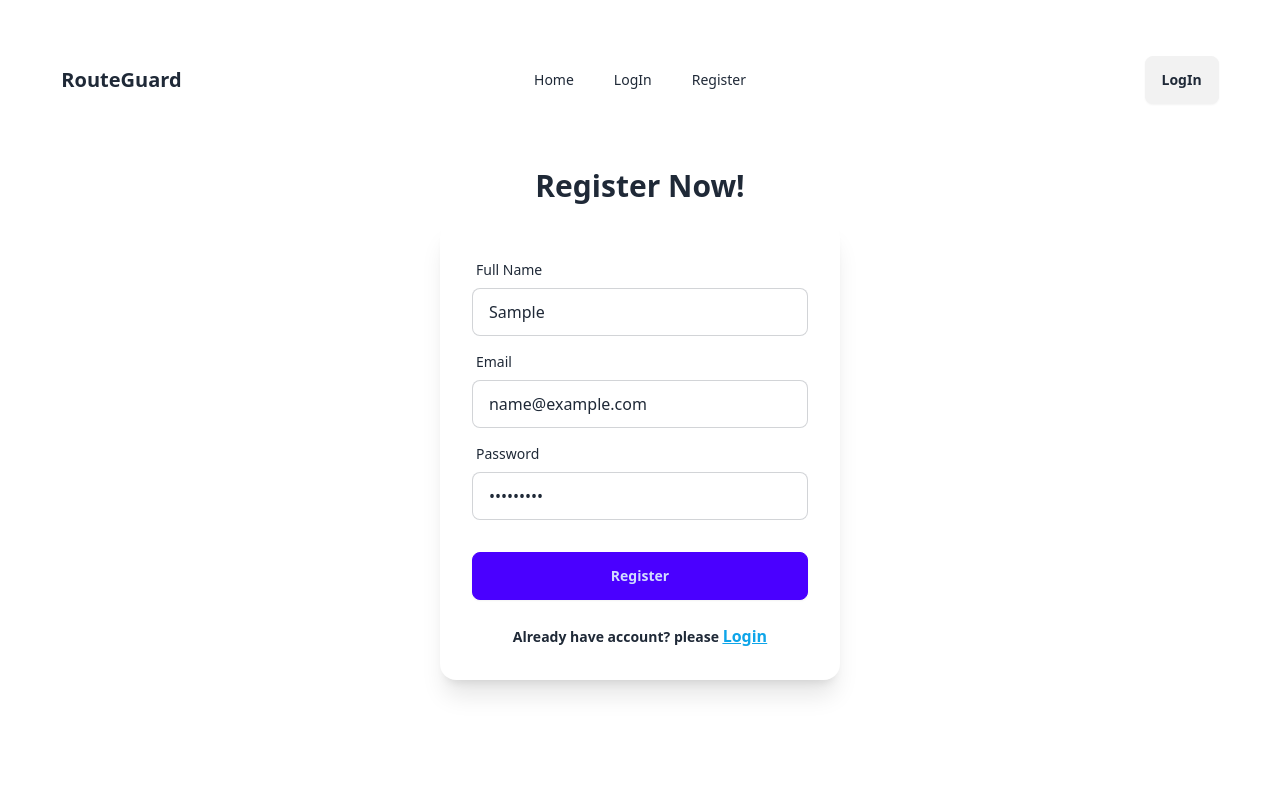
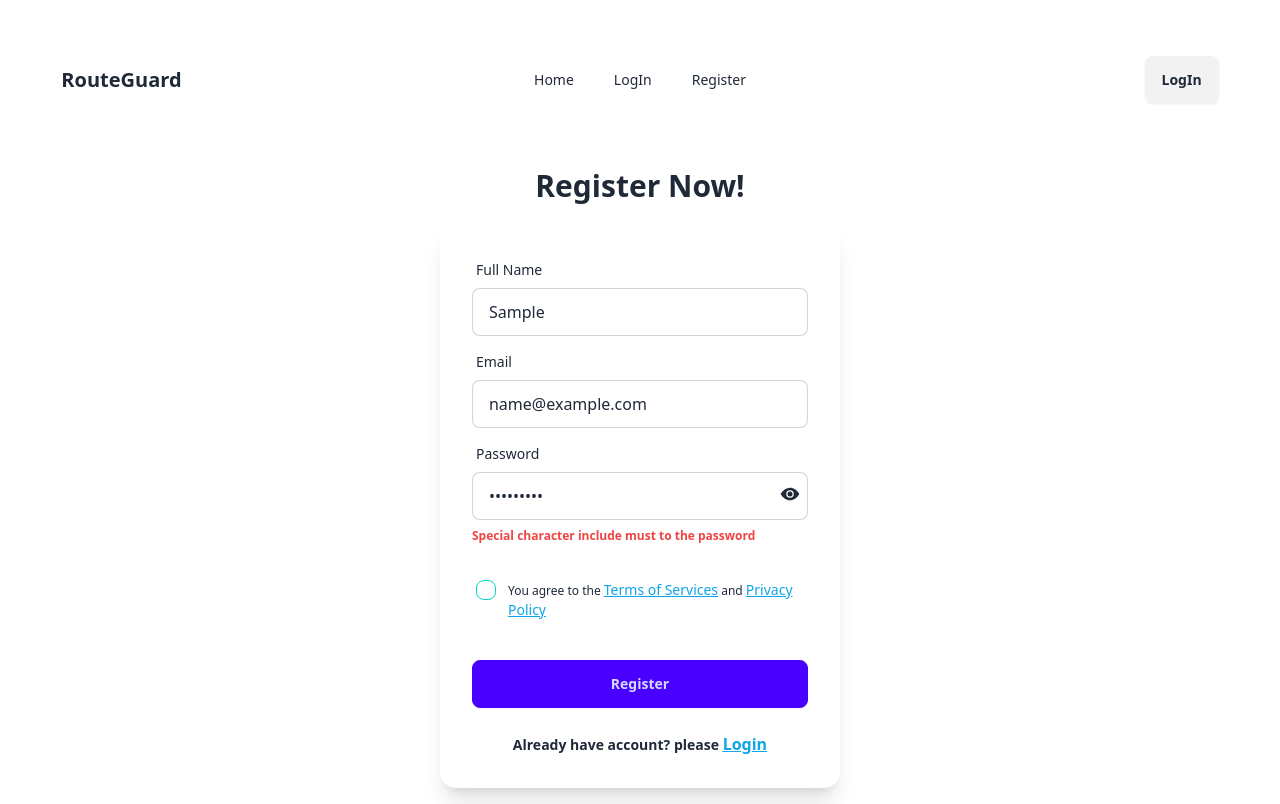
Before and after one commit to MukitHossen7/route-guard-use-firebase-practice-task, a React (Vite) app: page /register in a window 1280 px wide. Both pictures are taken after typing "Sample", "name@example.com", "Sample123" into the empty fields and a click on the button "Register". Built offline with nearby package versions, Linux system fonts and the light colour scheme; no server answers.

Commit message:
terms and password validation

```diff
--- a/src/Pages/Login.jsx
+++ b/src/Pages/Login.jsx
@@ -1,11 +1,13 @@
-import { useContext } from "react";
+import { useContext, useState } from "react";
 import { Link, useNavigate } from "react-router-dom";
 import { AuthContext } from "../Provider/AuthProvider";
 import toast from "react-hot-toast";
 import { FcGoogle } from "react-icons/fc";
-import { FaGithub } from "react-icons/fa";
+import { FaEyeSlash, FaGithub } from "react-icons/fa";
+import { IoEyeSharp } from "react-icons/io5";
 
 const Login = () => {
+  const [signToggle, setSignToggle] = useState(false);
   const { signInExistingUsers, signInWithGoogle, signInWithGithub } =
     useContext(AuthContext);
   const navigate = useNavigate();
@@ -50,6 +52,9 @@ const Login = () => {
         toast.error("Failed to sign in with Github");
       });
   };
+  const handleToggleSignBtn = () => {
+    setSignToggle(!signToggle);
+  };
   return (
     <div className="mt-14">
       <h1 className="font-semibold text-3xl text-center">Login Now!</h1>
@@ -72,17 +77,25 @@ const Login = () => {
                   required
                 />
               </div>
-              <div className="form-control">
+              <div className="form-control relative">
                 <label className="label">
                   <span className="label-text">Password</span>
                 </label>
                 <input
-                  type="password"
+                  type={signToggle ? "text" : "password"}
                   name="password"
                   placeholder="password"
                   className="input input-bordered"
                   required
                 />
+                <button type="button" onClick={handleToggleSignBtn}>
+                  {" "}
+                  {signToggle ? (
+                    <FaEyeSlash className="absolute right-2 top-12 text-xl" />
+                  ) : (
+                    <IoEyeSharp className="absolute right-2 top-12 text-xl" />
+                  )}
+                </button>
                 <label className="label">
                   <a href="#" className="label-text-alt link link-hover">
                     Forgot password?
--- a/src/Pages/Register.jsx
+++ b/src/Pages/Register.jsx
@@ -1,17 +1,58 @@
-import { useContext } from "react";
+import { useContext, useState } from "react";
 import { Link, useNavigate } from "react-router-dom";
 import { AuthContext } from "../Provider/AuthProvider";
 import toast from "react-hot-toast";
+import { IoEyeSharp } from "react-icons/io5";
+import { FaEyeSlash } from "react-icons/fa";
 
 const Register = () => {
   const { createSignUpNewUsers } = useContext(AuthContext);
+  const [toggle, setToggle] = useState(false);
+  const [passwordError, setPasswordError] = useState("");
+  const [isTerms, setIsTerms] = useState("");
+  const navigate = useNavigate();
+  const minLength = /.{6,}/;
+  const hasUpperCase = /[A-Z]/;
+  const hasLowerCase = /[a-z]/;
+  const hasNumber = /\d/;
+  const hasSpecialChar = /[@$!%*?&]/;
 
-  const navigate = useNavigate();
   const handleRegister = (e) => {
     e.preventDefault();
     const email = e.target.email.value;
     const password = e.target.password.value;
-    console.log(email, password);
+    const terms = e.target.terms.checked;
+
+    setPasswordError("");
+    setIsTerms("");
+
+    const validatePassword = (password) => {
+      if (!minLength.test(password)) {
+        return "Password should be at least 6 characters long";
+      }
+      if (!hasUpperCase.test(password)) {
+        return "Uppercase letter include must to the password";
+      }
+      if (!hasLowerCase.test(password)) {
+        return "Lowercase letter include must to the password";
+      }
+      if (!hasNumber.test(password)) {
+        return "One number include must to the password";
+      }
+      if (!hasSpecialChar.test(password)) {
+        return "Special character include must to the password";
+      }
+      return "";
+    };
+    const errorMessage = validatePassword(password);
+    if (errorMessage) {
+      setPasswordError(errorMessage);
+      return;
+    }
+    if (!terms) {
+      setIsTerms("Check our terms and conditions");
+      return;
+    }
     createSignUpNewUsers(email, password)
       .then((result) => {
         console.log("User registered successfully", result);
@@ -24,7 +65,9 @@ const Register = () => {
         console.error("Error registering user", error);
       });
   };
-
+  const handleToggleBtn = () => {
+    setToggle(!toggle);
+  };
   return (
     <div className="mt-14">
       <h1 className="font-semibold text-3xl text-center">Register Now!</h1>
@@ -59,18 +102,59 @@ const Register = () => {
                   required
                 />
               </div>
-              <div className="form-control">
+              <div className="form-control relative">
                 <label className="label">
                   <span className="label-text">Password</span>
                 </label>
                 <input
-                  type="password"
+                  type={toggle ? "text" : "password"}
                   name="password"
                   placeholder="password"
                   className="input input-bordered"
                   required
                 />
+                <button type="button" onClick={handleToggleBtn}>
+                  {" "}
+                  {toggle ? (
+                    <FaEyeSlash className="absolute right-2 top-12 text-xl" />
+                  ) : (
+                    <IoEyeSharp className="absolute right-2 top-12 text-xl" />
+                  )}
+                </button>
               </div>
+              <span
+                className={`font-bold text-xs text-red-500 ${
+                  passwordError ? "" : "hidden"
+                }`}
+              >
+                {passwordError}
+              </span>
+              <div className="form-control">
+                <label className="cursor-pointer label  justify-start gap-3">
+                  <input
+                    type="checkbox"
+                    name="terms"
+                    className="checkbox checkbox-accent w-5 h-5"
+                  />
+                  <p className="text-xs font-medium pt-5">
+                    You agree to the{" "}
+                    <span className="text-sky-500 text-sm underline">
+                      Terms of Services
+                    </span>{" "}
+                    and{" "}
+                    <span className="text-sky-500 text-sm underline">
+                      Privacy Policy
+                    </span>
+                  </p>
+                </label>
+              </div>
+              <span
+                className={`font-bold text-xs text-red-500 ${
+                  isTerms ? "" : "hidden"
+                }`}
+              >
+                {isTerms}
+              </span>
               <div className="form-control mt-6">
                 <button className="btn btn-primary font-semibold">
                   Register
```
